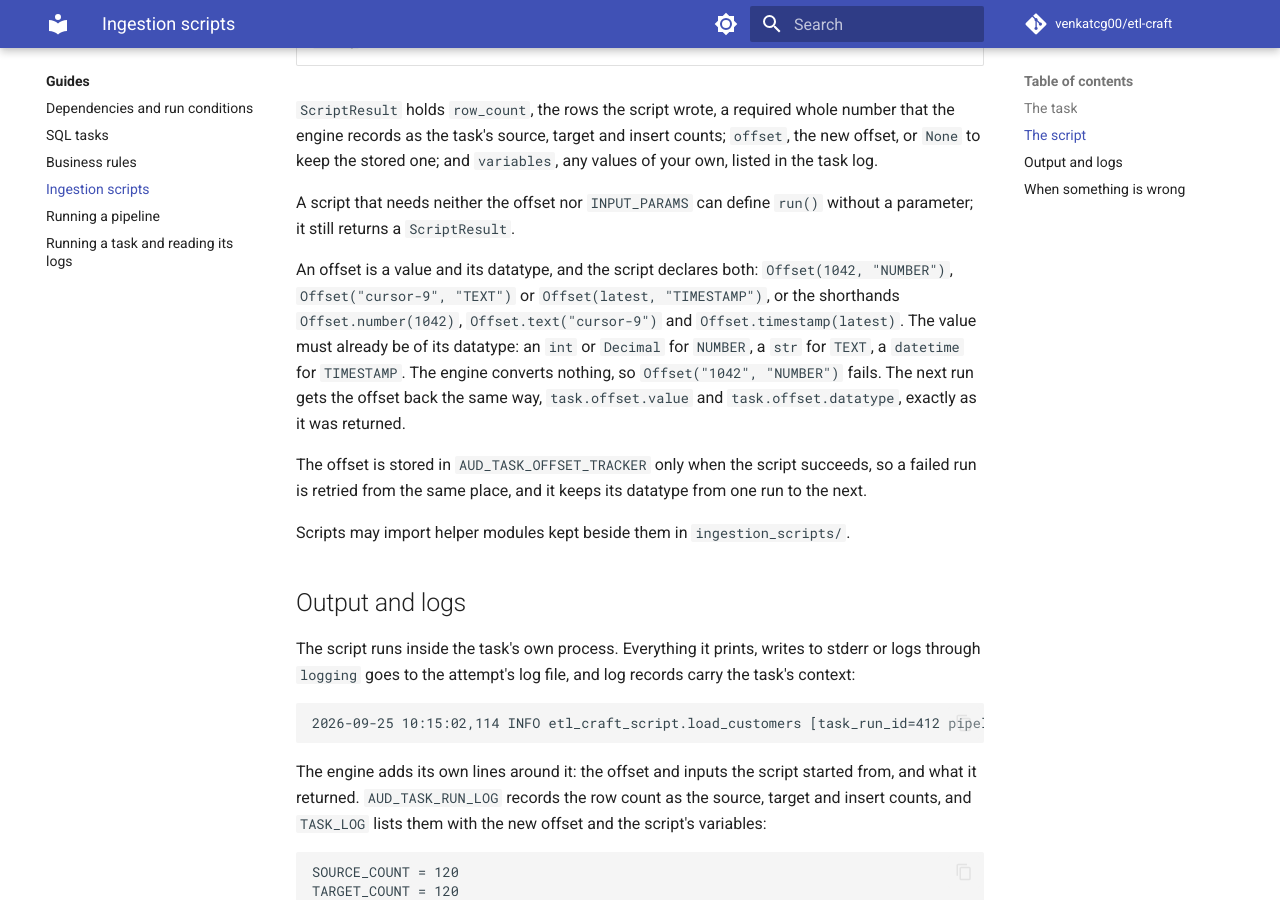
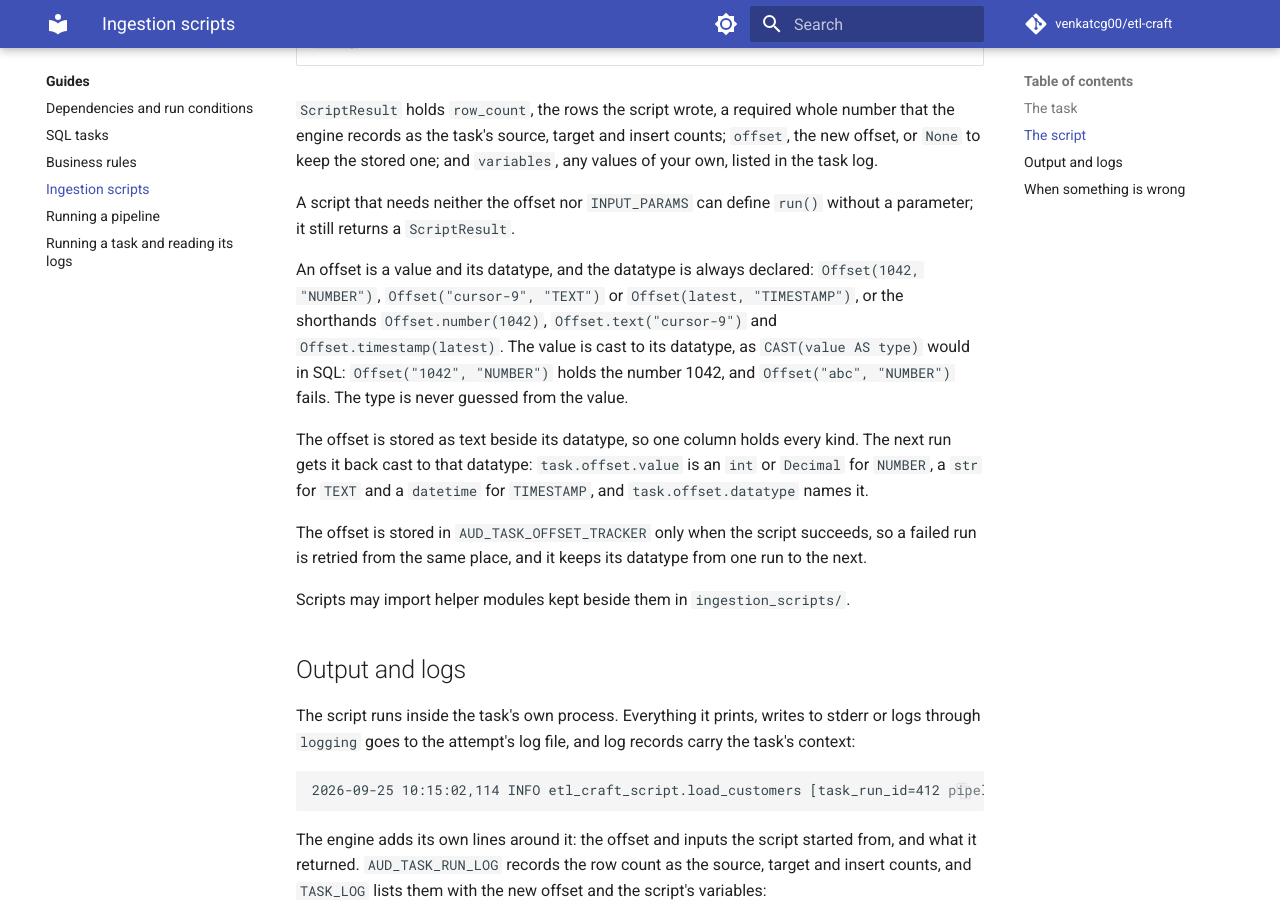
Before and after one commit to venkatcg00/etl-craft, an MkDocs documentation site: the page built from docs/guides/ingestion-scripts.md, in a window 1280 px wide and 900 px high, scrolled down 1432 px. Built offline with MkDocs 1.6.1 and Material for MkDocs 9.7.7, drawn with Linux system fonts in a browser that asks for light colours; comment, search, counter and statistics services are not loaded; the version menu is left out.

Commit message:
feat(handlers): cast an offset to its declared datatype (#38)
- the datatype is always declared; the value is cast to it as SQL's CAST
  would, so Offset("7", "NUMBER") holds 7 and Offset("abc", "NUMBER") fails
- the offset is stored as text beside its datatype and cast back to it for
  the next run


Claude-Session: https://claude.ai/code/session_016h3zqoApYS3YGGkr1cRTC8

Co-authored-by: Claude Opus 5.5 <noreply@anthropic.com>

```diff
--- a/docs/guides/ingestion-scripts.md
+++ b/docs/guides/ingestion-scripts.md
@@ -52,13 +52,15 @@ to keep the stored one; and `variables`, any values of your own, listed in the t
 A script that needs neither the offset nor `INPUT_PARAMS` can define `run()` without a parameter;
 it still returns a `ScriptResult`.
 
-An offset is a value and its datatype, and the script declares both: `Offset(1042, "NUMBER")`,
-`Offset("cursor-9", "TEXT")` or `Offset(latest, "TIMESTAMP")`, or the shorthands
-`Offset.number(1042)`, `Offset.text("cursor-9")` and `Offset.timestamp(latest)`. The value must
-already be of its datatype: an `int` or `Decimal` for `NUMBER`, a `str` for `TEXT`, a `datetime`
-for `TIMESTAMP`. The engine converts nothing, so `Offset("1042", "NUMBER")` fails. The next run
-gets the offset back the same way, `task.offset.value` and `task.offset.datatype`, exactly as it
-was returned.
+An offset is a value and its datatype, and the datatype is always declared: `Offset(1042,
+"NUMBER")`, `Offset("cursor-9", "TEXT")` or `Offset(latest, "TIMESTAMP")`, or the shorthands
+`Offset.number(1042)`, `Offset.text("cursor-9")` and `Offset.timestamp(latest)`. The value is cast
+to its datatype, as `CAST(value AS type)` would in SQL: `Offset("1042", "NUMBER")` holds the number
+1042, and `Offset("abc", "NUMBER")` fails. The type is never guessed from the value.
+
+The offset is stored as text beside its datatype, so one column holds every kind. The next run
+gets it back cast to that datatype: `task.offset.value` is an `int` or `Decimal` for `NUMBER`, a
+`str` for `TEXT` and a `datetime` for `TIMESTAMP`, and `task.offset.datatype` names it.
 
 The offset is stored in `AUD_TASK_OFFSET_TRACKER` only when the script succeeds, so a failed run
 is retried from the same place, and it keeps its datatype from one run to the next.
```
Also changed, not shown: 2 other files.
